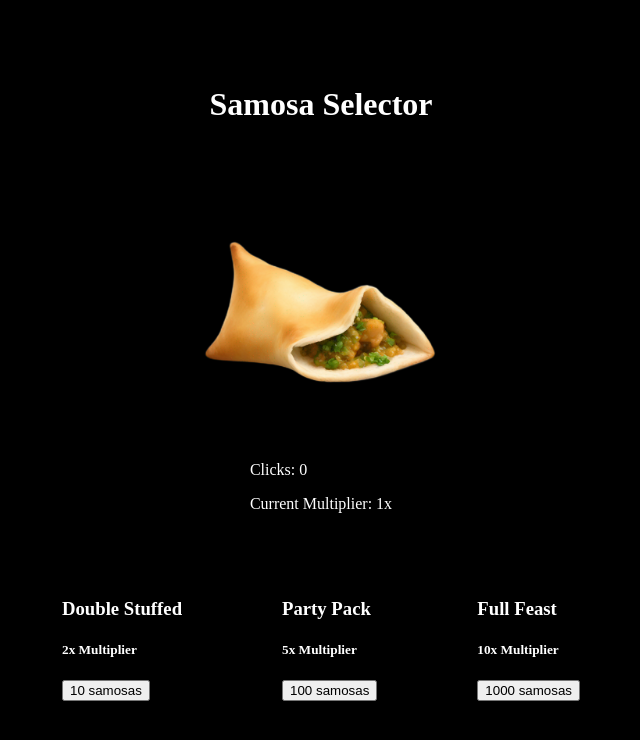
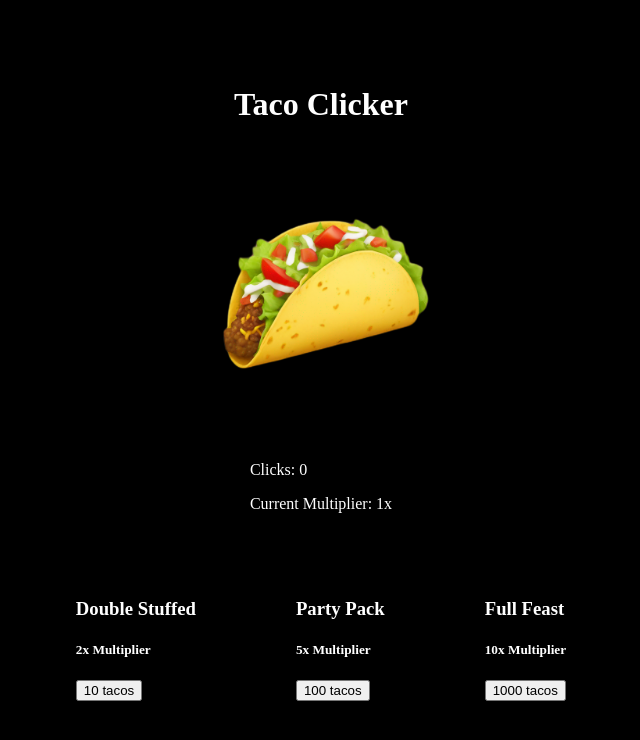
Before and after one commit to AlanGonzalez10123/Samosa-Selector, a React (Vite) app in the folder SamosaSelector/: page / in a window 1280 px wide. Shown: the top 740 px of the page, without its empty margins (319-959 px from the left). Built offline with nearby package versions, Linux system fonts and the light colour scheme.

Commit message:
Changed to Taco theme

```diff
--- a/SamosaSelector/src/App.jsx
+++ b/SamosaSelector/src/App.jsx
@@ -58,9 +58,9 @@ function App() {
 
   return (
     <div className="App">
-      <h1>Samosa Selector</h1>
+      <h1>Taco Clicker</h1>
       <div className="image">
-        <img onClick={handleClick} className ="image" src="samosa.png" ref={imageRef}/>
+        <img onClick={handleClick} className ="image" src="taco.png" ref={imageRef}/>
       </div>
       <div className="Clicker">
         <p>Clicks: {clicks}</p>
@@ -71,19 +71,19 @@ function App() {
         <div className="two">
           <h3>Double Stuffed</h3>
           <h5>2x Multiplier</h5>
-          {twoFlag && <button onClick={doubler}>10 samosas</button>}
+          {twoFlag && <button onClick={doubler}>10 tacos</button>}
         </div>
 
         <div className="five">
           <h3>Party Pack</h3>
           <h5>5x Multiplier</h5>
-          {fiveFlag && <button onClick={fiveX}>100 samosas</button>}
+          {fiveFlag && <button onClick={fiveX}>100 tacos</button>}
         </div>
 
         <div className="ten">
           <h3>Full Feast</h3>
           <h5>10x Multiplier</h5>
-          {tenFlag && <button onClick={tenX}>1000 samosas</button>}
+          {tenFlag && <button onClick={tenX}>1000 tacos</button>}
         </div>
       </div>
 
```
Also changed, not shown: SamosaSelector/samosa.png (deleted), SamosaSelector/taco.png (added).
